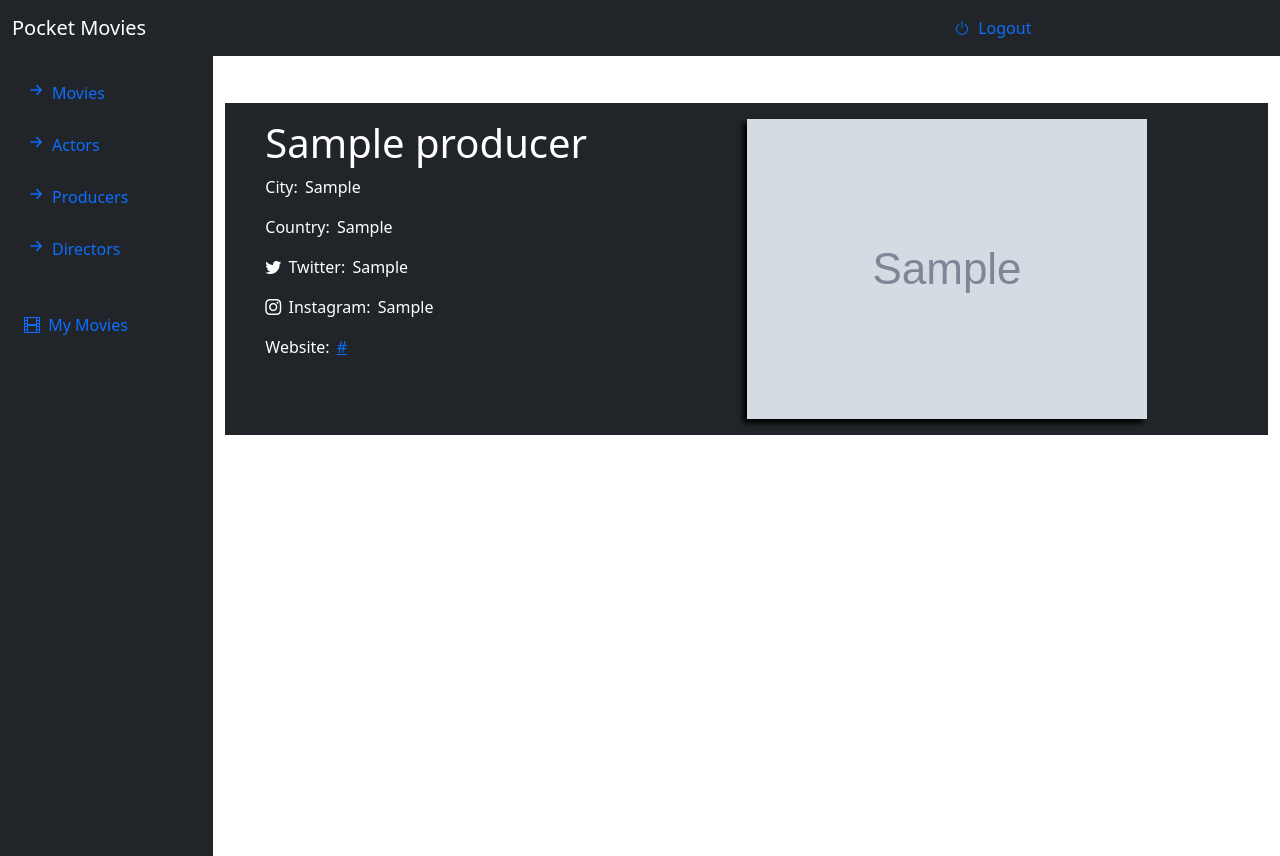
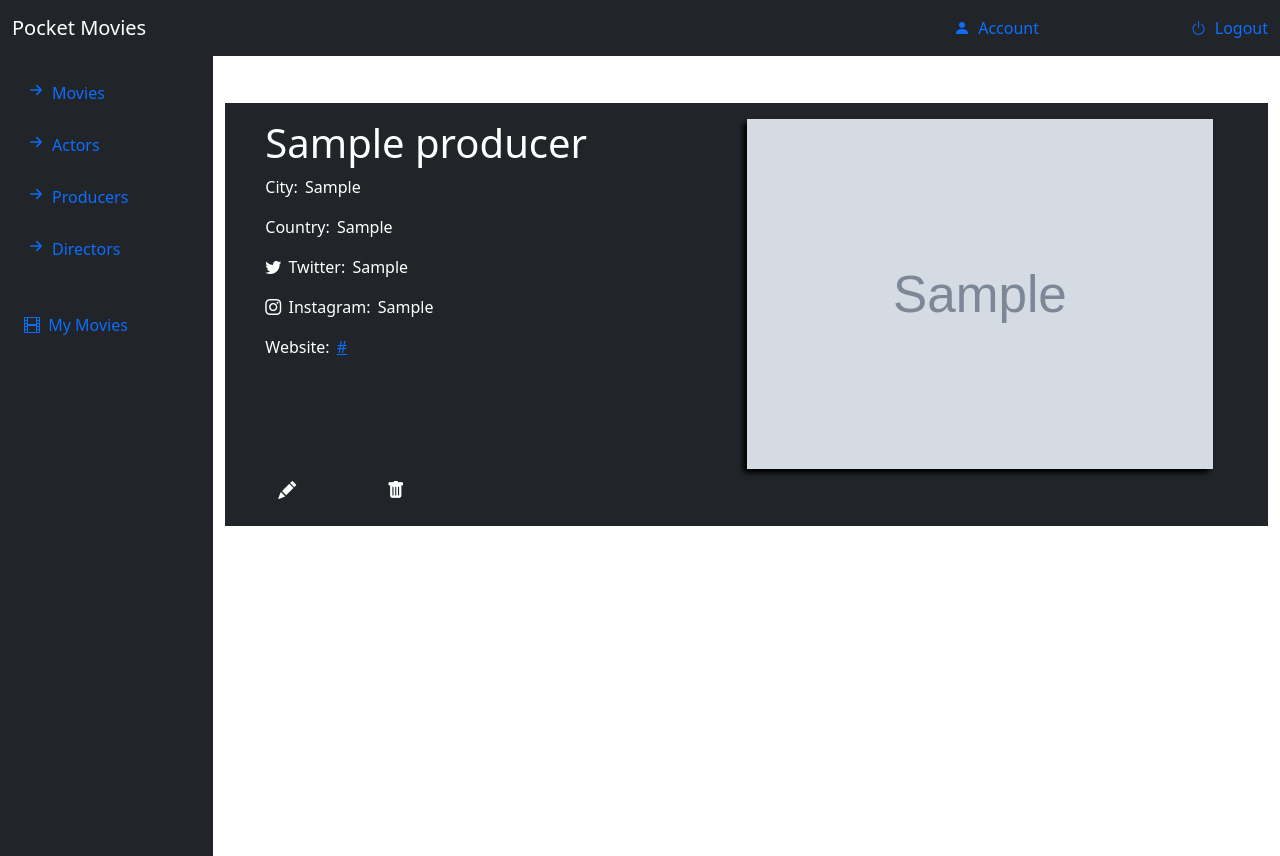
Before and after one commit to PedroS50/PocketMovies_tpwDjango, a Django app: page /producer/1 in a window 1280 px wide. Run offline with Django 3.2, Linux system fonts and the light colour scheme; a user stored in the database is signed in; tables that the repository leaves empty hold one stand-in row (values such as "Sample post"); grey boxes marked "Sample" are stand-in pictures; some libraries are stand-ins or nearby versions.

Commit message:
Delete Methods

```diff
--- a/PocketMovies/PocketMovies/urls.py
+++ b/PocketMovies/PocketMovies/urls.py
@@ -45,4 +45,8 @@ urlpatterns = [
     path('edit/actor/<id>', views.editActor, name="editActor"),
     path('edit/director/<id>', views.editDirector, name="editDirector"),
     path('edit/producer/<id>', views.editProducer, name="editProducer"),
+    path('delete/actor/<id>',views.deleteActor,name="deleteActor"),
+    path('delete/director/<id>',views.deleteDirector,name="deleteDirector"),
+    path('delete/producer/<id>',views.deleteProducer,name="deleteProducer"),
+    path('delete/movie/<id>',views.deleteMovie,name="deleteMovie")
 ]
--- a/PocketMovies/app/templates/infoView.html
+++ b/PocketMovies/app/templates/infoView.html
@@ -18,24 +18,68 @@
                 <div class="col-md-6">
                     <img src="{{ producer.imageField }}" class="movie-image">
                 </div>
+                {% if group == "admin" %}
+                    <div class="row w-25">
+                        <div class="col">
+                            <a class="btn" href="/edit/producer/{{ producer.id }}" role="button">
+                                <i class="bi bi-pencil-fill icon-info"></i>
+                            </a>
+                        </div>
+                        <div class="col">
+                            <a class="btn" href="/delete/producer/{{ producer.id }}" role="button">
+                                <i class="bi bi-trash-fill icon-info"></i>
+                            </a>
+                        </div>
+                    </div>
+                {% endif %}
+
             </div>
             {% elif person %}
             <div class="container align-items-center movie-details bg-dark text-white">
                 <div class="row d-flex justify-content-between w-100 p-3">
                     <div class="col-md-6 ">
-                        <h1>{{ person.name.capitalize }}</h1>
+                        <h1>{{ person.name }}</h1>
                         <div class="d-flex flex-column mb-3">
                             <div class="person-info">
                                 <p>Birthdate: {{ person.birthdate }}</p>
                                 <p><i class="bi bi-twitter"></i> Twitter: {{ person.twitterAccount }}</p>
                                 <p><i class="bi bi-instagram"></i> Instagram: {{ person.instagramAccount }}</p>
-                                <p>Years Active: {{ person.years_active }}</p>
+                                {% if person.years_active %}
+                                    <p>Years Active: {{ person.years_active }}</p>
+                                {% endif %}
                             </div>
                         </div>
                     </div>
                     <div class="col-md-6">
                         <img src="{{ person.imageField }}" class="person-image">
                     </div>
+                    {% if group == "admin" %}
+                        <div class="row w-25">
+                            <div class="col">
+                                {% if person.years_active %}
+                                    <a class="btn" href="/edit/actor/{{ person.id }}" role="button">
+                                        <i class="bi bi-pencil-fill icon-info"></i>
+                                    </a>
+                                {% else %}
+                                    <a class="btn" href="/edit/director/{{ person.id }}" role="button">
+                                        <i class="bi bi-pencil-fill icon-info"></i>
+                                    </a>
+                                {% endif %}
+                            </div>
+                            <div class="col">
+                                {% if person.years_active %}
+                                    <a class="btn" href="/delete/actor/{{ person.id }}" role="button">
+                                        <i class="bi bi-trash-fill icon-info"></i>
+                                    </a>
+                                {% else %}
+                                    <a class="btn" href="/delete/director/{{ person.id }}" role="button">
+                                        <i class="bi bi-trash-fill icon-info"></i>
+                                    </a>
+                                {% endif %}
+                            </div>
+                        </div>
+                    {% endif %}
+
                 </div>
                 {% elif movie %}
                 <div class="container align-items-center movie-details bg-dark text-white">
@@ -61,6 +105,10 @@
                                         <a href="/producer/{{ producer.id }}"><img src="{{ producer.imageField }}"
                                                                                    title="{{ producer.name }}"></a>
                                     {% endfor %}
+                                    <p>Genres: </p>
+                                    {% for genre in movie.genre.all %}
+                                        <h7>{{ genre }}</h7>
+                                    {% endfor %}
                                 </div>
 
                             </div>
@@ -69,6 +117,20 @@
                             <img src="{{ movie.imageField }}" class="movie-image">
                         </div>
                     </div>
+                    {% if group == "admin" %}
+                        <div class="row w-25">
+                            <div class="col">
+                                <a class="btn" href="#" role="button">
+                                    <i class="bi bi-pencil-fill icon-info"></i>
+                                </a>
+                            </div>
+                            <div class="col">
+                                <a class="btn" href="/delete/movie/{{ producer.id }}" role="button">
+                                    <i class="bi bi-trash-fill icon-info"></i>
+                                </a>
+                            </div>
+                        </div>
+                    {% endif %}
                     <div class="row">
                         <div class="col-md-4 col-lg-4 col-sm-4 col-xs-4">
                             {% if movie not in profile.movies_watched.all %}
--- a/PocketMovies/app/templates/layout.html
+++ b/PocketMovies/app/templates/layout.html
@@ -30,6 +30,10 @@
         <a class="navbar-brand">Pocket Movies</a>
         <nav class="nav justify-content-end w-25 justify-content-between align-items-center">
             {% if user.is_authenticated %}
+                <a href="/logout/" class="nav-link align-right px-0">
+                    <i class="bi bi-person-fill"></i>
+                    <span class="ms-1 d-none d-sm-inline">Account</span>
+                </a>
                 <a href="/logout/" class="nav-link align-right px-0">
                     <i class="bi bi-power"></i>
                     <span class="ms-1 d-none d-sm-inline">Logout</span>
--- a/PocketMovies/app/views.py
+++ b/PocketMovies/app/views.py
@@ -7,6 +7,13 @@ from django.contrib.auth.decorators import login_required
 from django.http import HttpResponse
 from app.models import *
 from app.forms import *
+
+
+def checkGroup(request):
+    if request.user.groups.filter(name="client").exists():
+        return "client"
+    else:
+        return "admin"
 
 
 @login_required()
@@ -22,8 +29,8 @@ def list_movies(request, movie):
     elif movie == 'my_watched_movies':
         movies = profile.movies_watched.all()
 
-    if 'genre' in request.POST:
-        genre = request.POST['genre']
+    if 'genre' in request.GET:
+        genre = request.GET['genre']
         if genre:
             genre_object = Genre.objects.get(name=genre)
             movies = movies.filter(genre=genre_object)
@@ -134,15 +141,19 @@ def logout_user(request):
 
 
 def home(request):
-    print(request.user.groups.all())
-    return render(request, "layout.html", {"user": request.user})
+    if request.user.groups.filter(name="client").exists():
+        group = "client"
+    else:
+        group = "admin"
+    return render(request, "layout.html", {"user": request.user, "group": group})
 
 
 @login_required()
 def infoProducer(request, id):
     try:
         producer = Producer.objects.get(id=id)
-        return render(request, "infoView.html", {"producer": producer})
+        print(checkGroup(request))
+        return render(request, "infoView.html", {"producer": producer, "group": checkGroup(request)})
     except:
         producer = None
         return render(request, "infoView.html")
@@ -152,7 +163,7 @@ def infoProducer(request, id):
 def infoActor(request, id):
     try:
         actor = Actor.objects.get(id=id)
-        return render(request, "infoView.html", {"person": actor})
+        return render(request, "infoView.html", {"person": actor, "group": checkGroup(request)})
     except:
         actor = None
         return render(request, "infoView.html")
@@ -161,7 +172,7 @@ def infoActor(request, id):
 def infoDirector(request, id):
     try:
         director = Director.objects.get(id=id)
-        return render(request, "infoView.html", {"person": director})
+        return render(request, "infoView.html", {"person": director, "group": checkGroup(request)})
     except:
         director = None
         return render(request, "infoView.html")
@@ -171,7 +182,7 @@ def infoMovie(request, id):
     profile = Profile.objects.get(user=User.objects.get(username=request.session['username']))
     try:
         movie = Movie.objects.get(id=id)
-        return render(request, "infoView.html", {"movie": movie, "profile": profile})
+        return render(request, "infoView.html", {"movie": movie, "profile": profile, "group": checkGroup(request)})
     except Exception as e:
         movie = None
         print(e)
@@ -327,3 +338,35 @@ def editProducer(request, id):
                  'instagramAccount': producer.instagramAccount,
                  'imageField': producer.imageField}
     ), "url": "producer", "item": producer})
+
+
+def deleteActor(request, id):
+    try:
+        actor = Actor.objects.get(id=id).delete()
+        return redirect('/actors')
+    except:
+        return redirect('/actors')
+
+
+def deleteDirector(request, id):
+    try:
+        director = Director.objects.get(id=id).delete()
+        return redirect('/directors')
+    except:
+        return redirect('/directors')
+
+
+def deleteProducer(request, id):
+    try:
+        producer = Producer.objects.get(id=id).delete()
+        return redirect('/producers')
+    except:
+        return redirect('/producers')
+
+
+def deleteMovie(request, id):
+    try:
+        movie = Movie.objects.get(id=id).delete()
+        return redirect('/movies')
+    except:
+        return redirect('/movies')
--- a/PocketMovies/static/css/info.css
+++ b/PocketMovies/static/css/info.css
@@ -21,12 +21,26 @@
 
     transition: transform 0.5s ease, opacity .5s ease-out;
 }
+
 .casting > a > img:hover {
     opacity: 1;
     transform: scale(1.5);
 }
+
+.icon-info {
+    color: white;
+    font-size: 18px;
+    transition: font-size 0.5s ease, color .1s ease-out;
+    overflow: hidden;
+}
+
+.icon-info:hover {
+    color: red;
+    font-size: 21px;
+}
+
 .movie-image {
-    height: 100%;
+    height: 350px;
     max-width: 110%;
     box-shadow: -4px 4px 5px 0 #000;
     transition: transform 1s ease, opacity .5s ease-out;
@@ -36,15 +50,18 @@
     opacity: 1;
     transform: scale(1.1);
 }
-.person-image{
+
+.person-image {
     height: 350px;
     box-shadow: -4px 4px 5px 0 #000;
     transition: transform 1s ease, opacity .5s ease-out;
 }
-.person-image:hover{
+
+.person-image:hover {
     opacity: 1;
     transform: scale(1.1);
 }
+
 .person-info > p {
     word-spacing: 3px;
 }
```
Also changed, not shown: PocketMovies/app/templates/ListMovies.html (+8 -2 lines).
